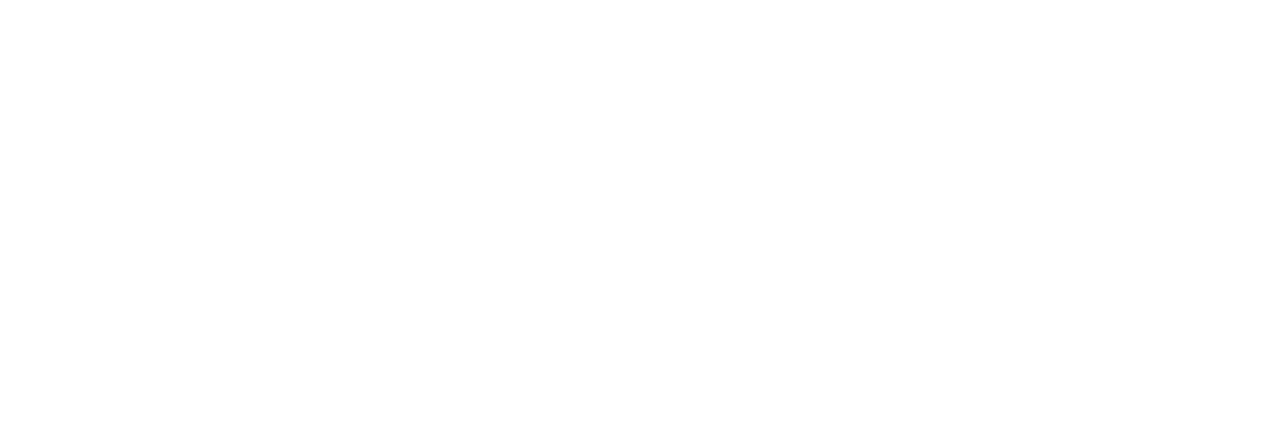
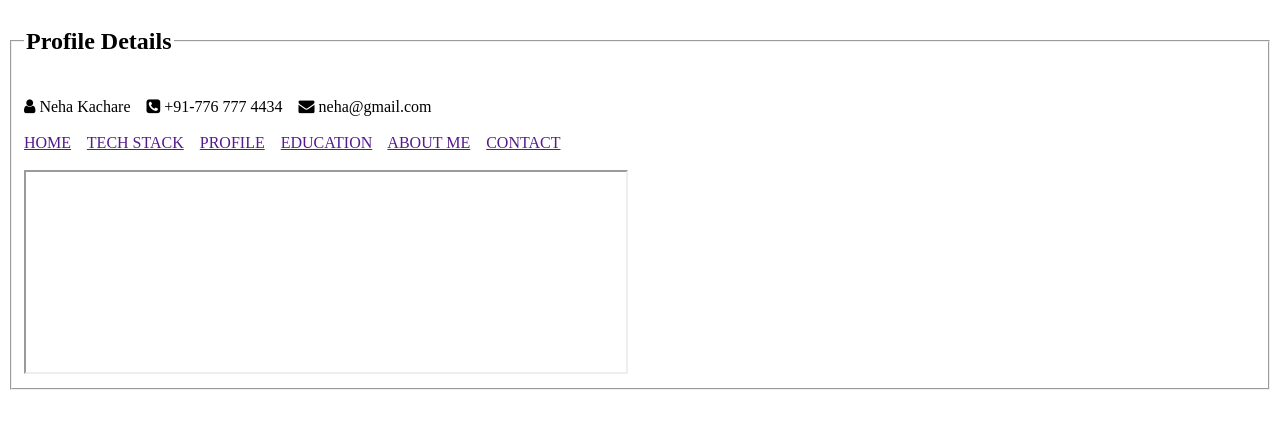
Before and after one commit to NehaNewase/my-profile, a plain HTML site: page index.html in a window 1280 px wide. Drawn offline with Linux system fonts and the light colour scheme.

Commit message:
my-profile code
my-profile code

```diff
--- a/index.html
+++ b/index.html
@@ -1,11 +1,34 @@
 <!DOCTYPE html>
 <html lang="en">
-<head>
-    <meta charset="UTF-8">
-    <meta name="viewport" content="width=device-width, initial-scale=1.0">
+  <head>
+    <meta charset="UTF-8" />
+    <meta name="viewport" content="width=device-width, initial-scale=1.0" />
     <title>My Profile</title>
-</head>
-<body>
+    <link
+      rel="stylesheet"
+      href="https://cdnjs.cloudflare.com/ajax/libs/font-awesome/4.7.0/css/font-awesome.min.css"
+    />
+  </head>
+  <body>
+    <fieldset>
+      <legend>
+        <span> <h2> Profile Details </h2></span>
+      </legend>
+      <br>
+      <i class="fa fa-user" aria-hidden="true">&nbsp;Neha Kachare</i
+      >&nbsp;&nbsp;&nbsp;
+      <i class="fa fa-phone-square" aria-hidden="true">&nbsp;+91-776 777 4434</i
+      >&nbsp;&nbsp;&nbsp;
+      <i class="fa fa-envelope" aria-hidden="true">&nbsp;neha@gmail.com</i
+      ><br /><br />
 
-</body>
+      <a href="">HOME</a>&nbsp;&nbsp;&nbsp;
+      <a href="">TECH STACK</a>&nbsp;&nbsp;&nbsp;
+      <a href="">PROFILE</a>&nbsp;&nbsp;&nbsp;
+      <a href="">EDUCATION</a>&nbsp;&nbsp;&nbsp;
+      <a href="">ABOUT ME</a>&nbsp;&nbsp;&nbsp; <a href="">CONTACT</a
+      ><br /><br />
+      <iframe width="600px" height="200px"></iframe>
+    </fieldset>
+  </body>
 </html>
```
